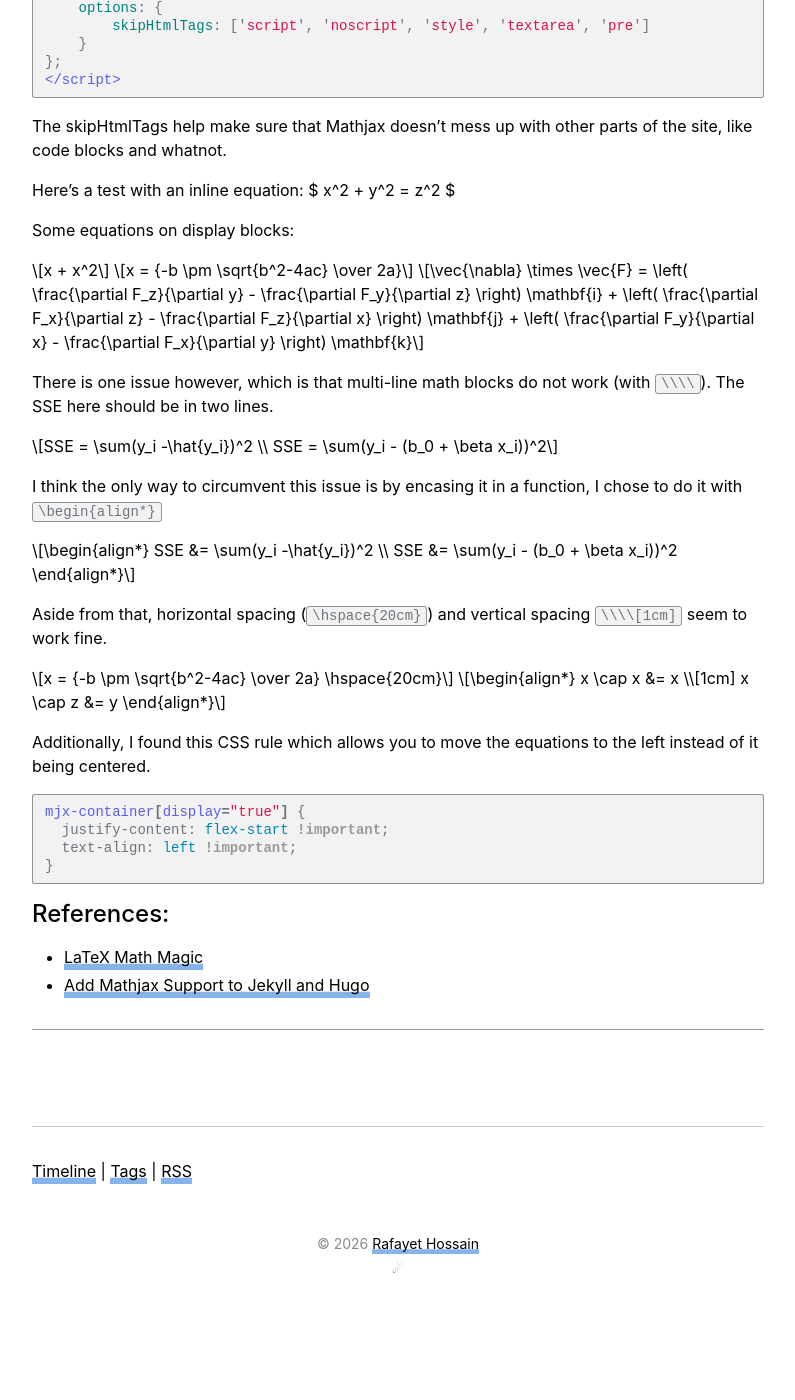
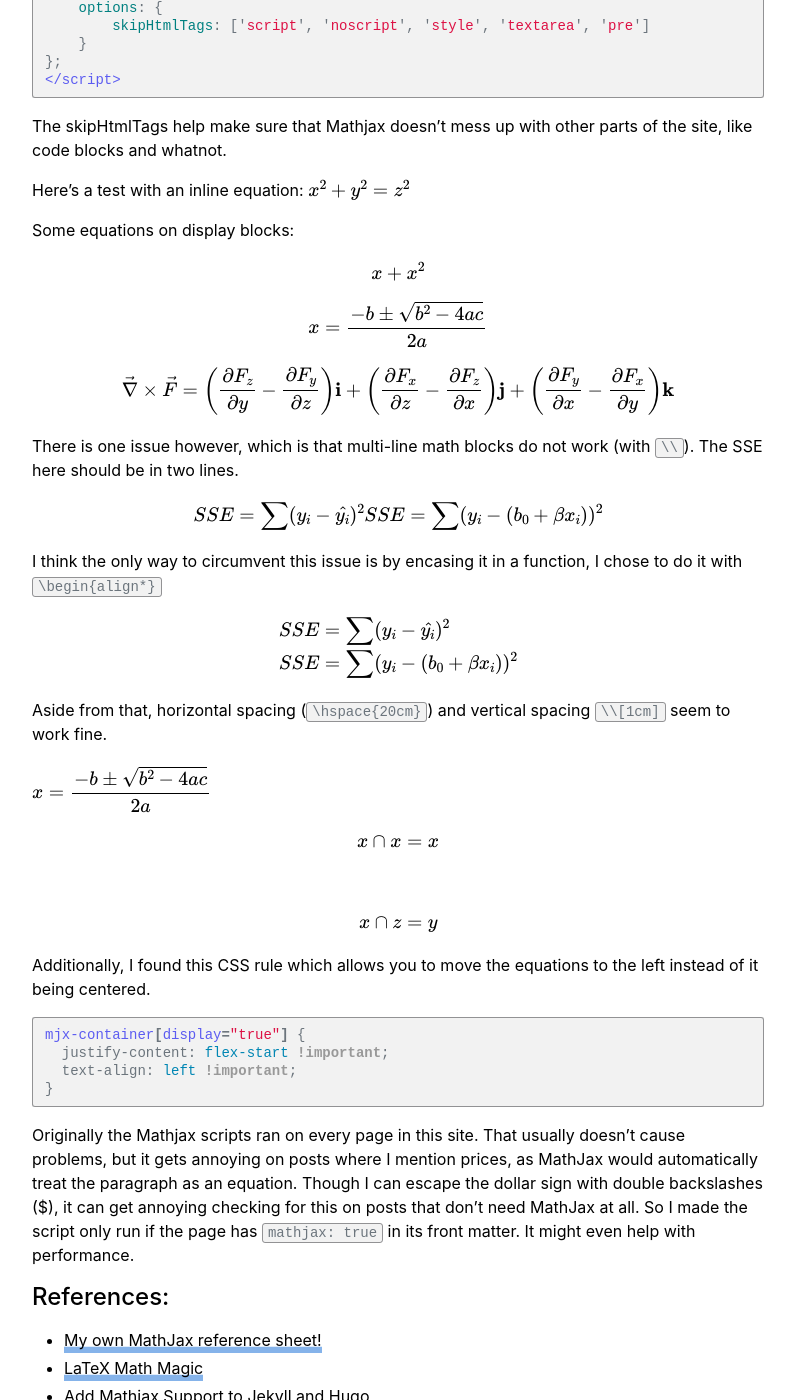
Before and after one commit to rafayet-git/hos.sh, a Jekyll site: the page built from _posts/2025-06-01-adding-mathjax-support-to-jekyll.md, in a window 1280 px wide and 1400 px high, scrolled down 660 px. Shown: the whole window, without its empty margins (242-1037 px from the left). Built offline with Jekyll 4.4.1, drawn with Linux system fonts in a browser that asks for light colours; comment, search, counter and statistics services are not loaded; before the commit the page ends 1971 px from its top, so only the background shows below that; some of the changed text lies outside the part shown.

Commit message:
Update old site for mathjax

````diff
--- a/_posts/2025-06-01-adding-mathjax-support-to-jekyll.md
+++ b/_posts/2025-06-01-adding-mathjax-support-to-jekyll.md
@@ -3,6 +3,7 @@ layout: post
 title: Adding Mathjax Support to Jekyll
 date: 2025-06-01
 tags: blog mathjax
+mathjax: true
 ---
 
 I've figured out how to implement Mathjax into my website.
@@ -83,7 +84,10 @@ mjx-container[display="true"] {
 }
 ```
 
+Originally the Mathjax scripts ran on every page in this site. That usually doesn't cause problems, but it gets annoying on posts where I mention prices, as MathJax would automatically treat the paragraph as an equation. Though I can escape the dollar sign with double backslashes (\\$), it can get annoying checking for this on posts that don't need MathJax at all. So I made the script only run if the page has `mathjax: true` in its front matter. It might even help with performance.
+
 #### References:
 
+- [My own MathJax reference sheet!]({% post_url 2025-09-04-mathjax-reference-sheet %})
 - [LaTeX Math Magic](https://cwoebker.com/posts/latex-math-magic)
 - [Add Mathjax Support to Jekyll and Hugo](https://www.bodunhu.com/blog/posts/add-mathjax-support-to-jekyll-and-hugo/)
````
